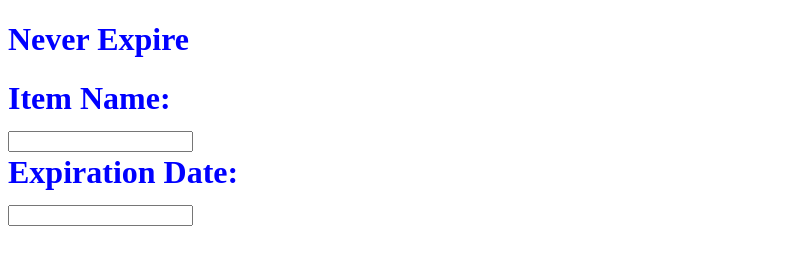
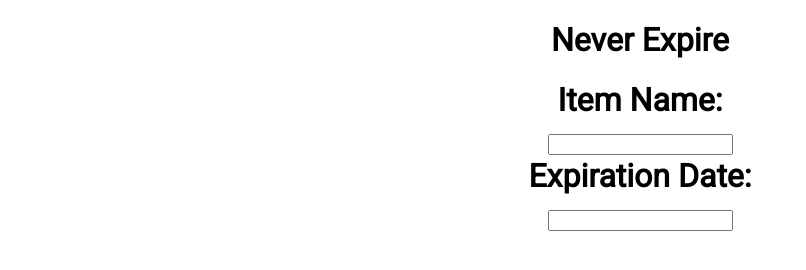
Before and after one commit to emignj/uchackathon2018, a plain HTML site: page index.html in a window 1280 px wide. Shown: the whole page, without its empty margins (0-806 px from the left). Drawn offline with Linux system fonts and the light colour scheme.

Commit message:
add roboto font

```diff
--- a/index.html
+++ b/index.html
@@ -4,6 +4,7 @@
 <head>
   <title>Receipt</title>
   <link rel="stylesheet" href="style.css">
+  <link href="https://fonts.googleapis.com/css?family=Roboto" rel="stylesheet">
   <meta charset="utf-8" />
 <body>
   <h1>Never Expire<h1>
--- a/style.css
+++ b/style.css
@@ -1,3 +1,4 @@
 h1 {
-  color: blue;
+  font-family: Roboto, sans-serif;
+  text-align: center;
 }
```
